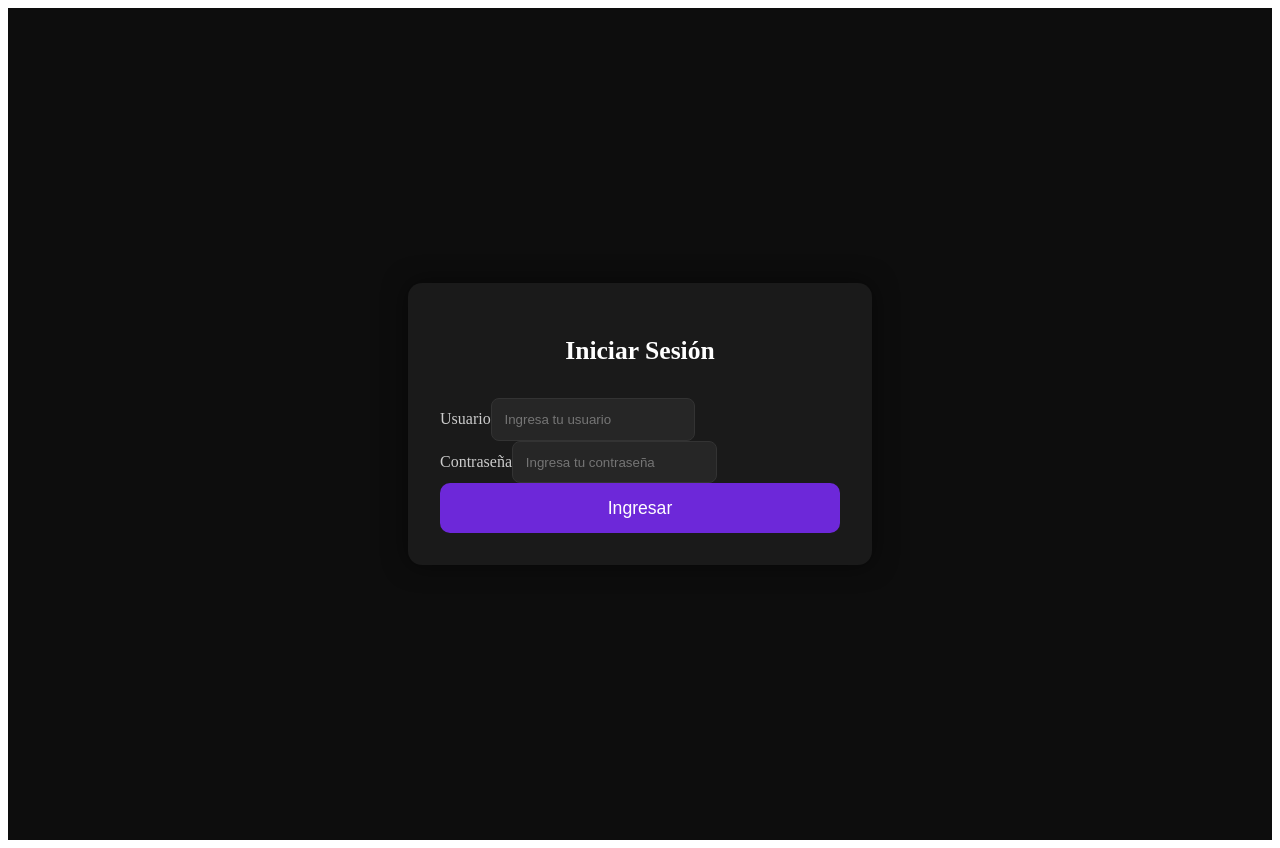
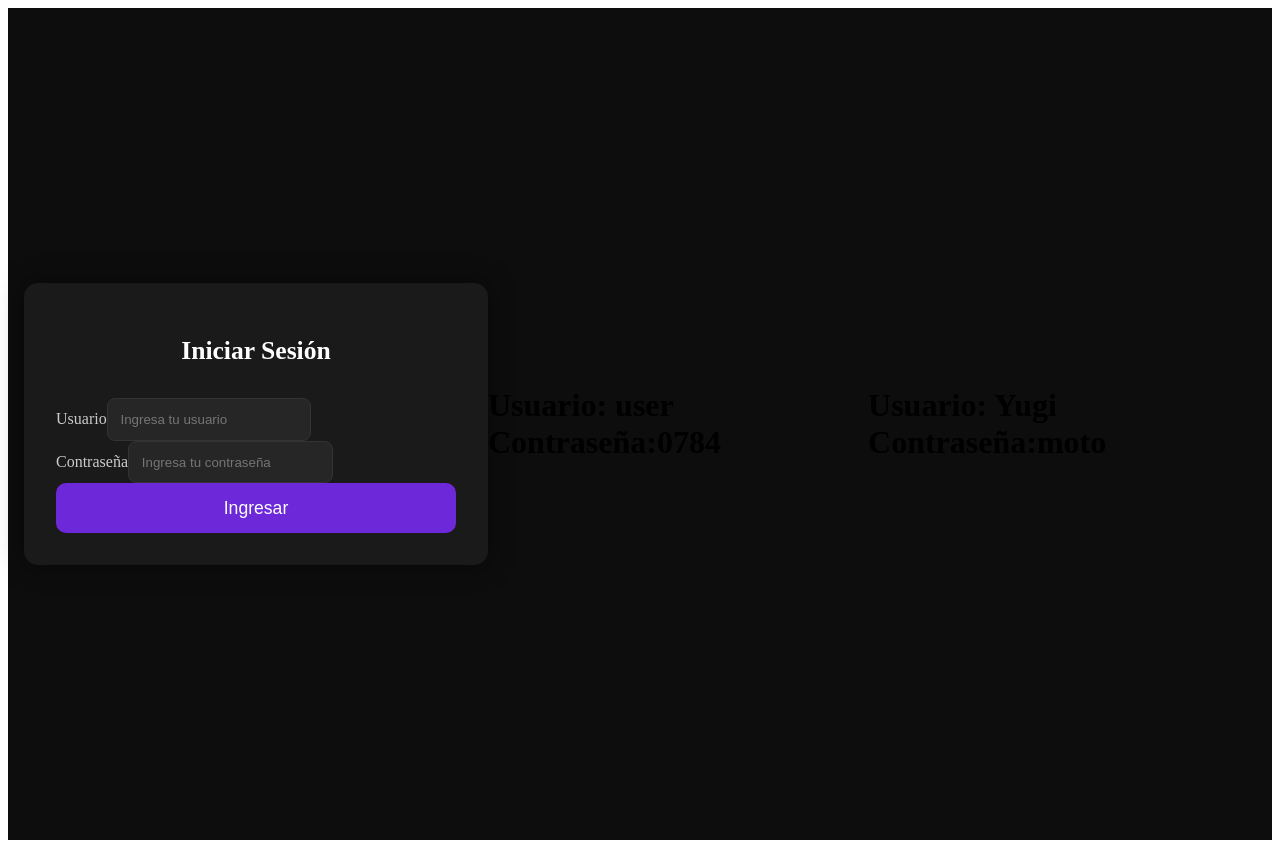
Before and after one commit to Mauri784/front-esp, an Angular app: page /login in a window 1280 px wide. Built offline with nearby package versions, Linux system fonts and the light colour scheme.

Commit message:
Update login.component.html

```diff
--- a/src/app/login/login.component.html
+++ b/src/app/login/login.component.html
@@ -34,5 +34,8 @@
       </button>
 
     </form>
+
   </div>
+  <h1>Usuario: user Contraseña:0784</h1>
+  <h1>Usuario: Yugi Contraseña:moto</h1>
 </div>
```
